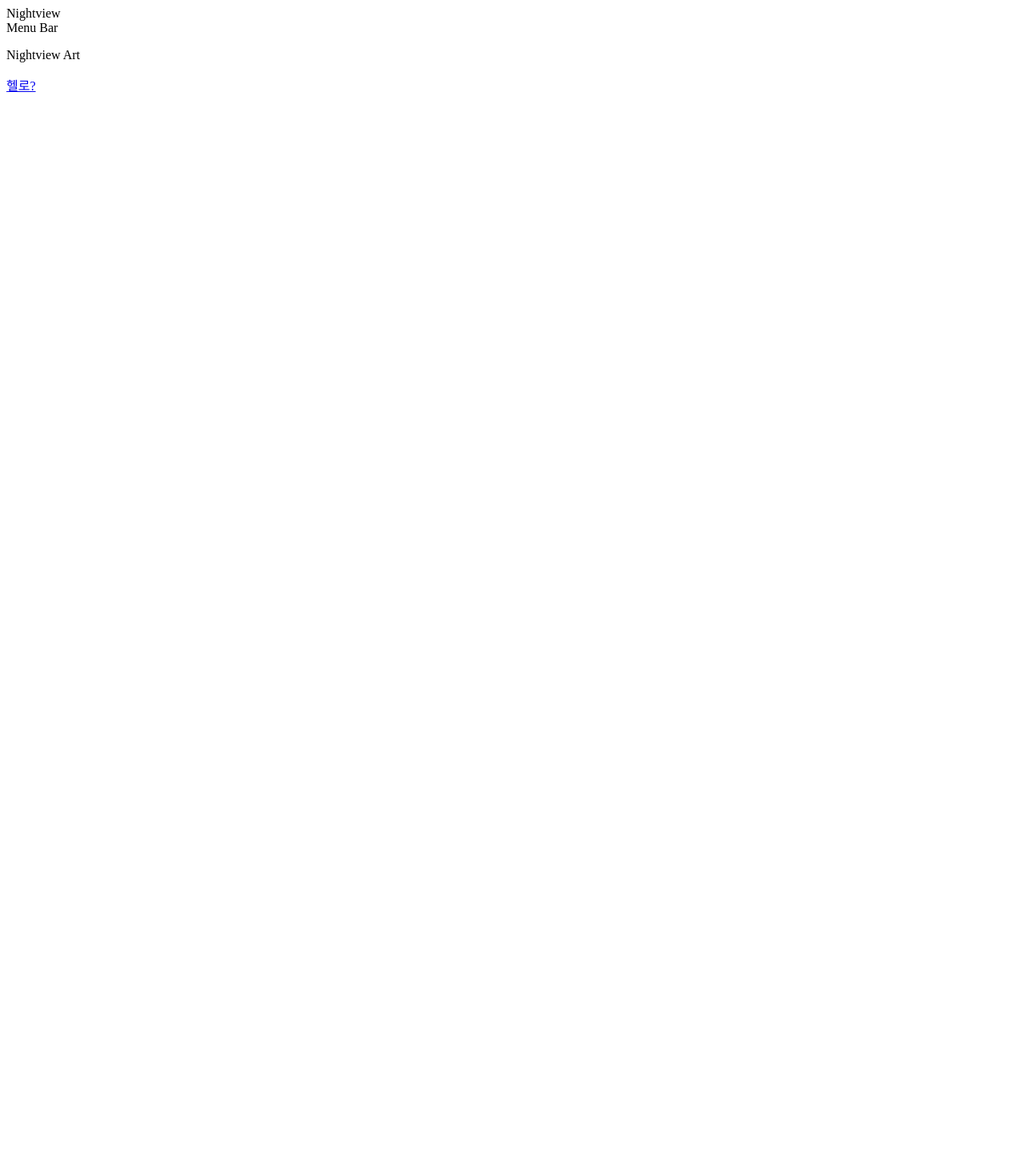
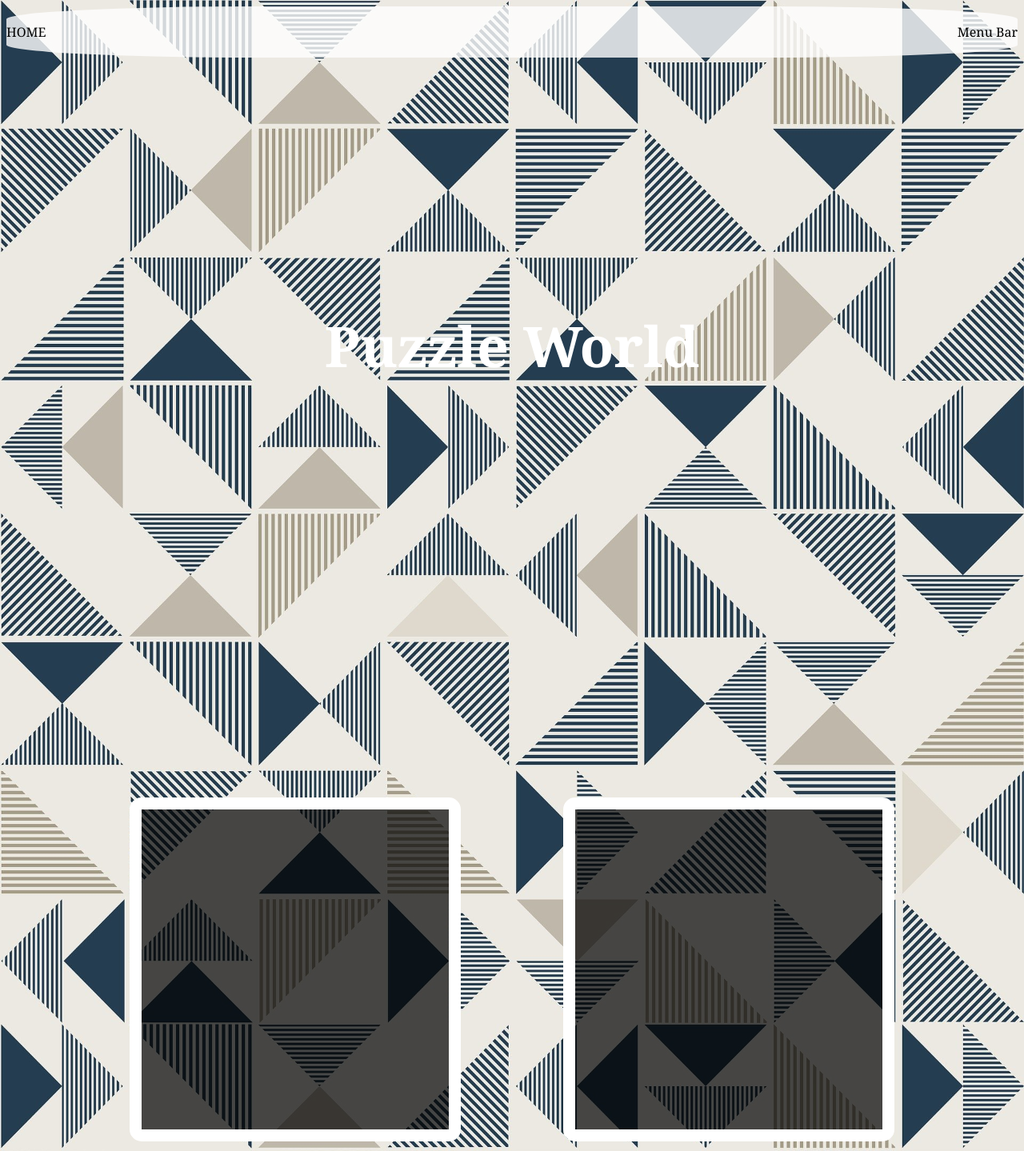
Before and after one commit to SangYoonLee1231/web-design-project, a website: page src/index.html in a window 1280 px wide. Shown: the top 1439 px of the page at 80% size. Before the commit the page ends 800 px from the top, so only its background shows below. Drawn offline with nearby package versions, Linux system fonts and the light colour scheme; files that its build step writes are made by us from their sources.

Commit message:
Add: 초기 디자인 틀 잡는 중

```diff
--- a/index.html
+++ b/src/index.html
@@ -5,11 +5,12 @@
     <meta http-equiv="X-UA-Compatible" content="IE=edge" />
     <meta name="viewport" content="width=device-width, initial-scale=1.0" />
     <title>이름 미정</title>
-    <link href="./style.css" rel="stylesheet" type="text/css" />
+    <link href="../style/style.css" rel="stylesheet" type="text/css" />
   </head>
   <body>
     <header class="header">
-      <div class="header__logo">Nightview</div>
+      <div class="header__home">HOME</div>
+      <div></div>
       <div></div>
       <div class="header__menu-bar">Menu Bar</div>
     </header>
@@ -17,11 +18,12 @@
     <main>
       <section class="section-one">
         <div class="section-one__title-text-area">
-          <p>Nightview Art</p>
+          <p>Puzzle World</p>
         </div>
       </section>
       <section class="section-two">
-        <div></div>
+        <div class="section-two__menu-box"></div>
+        <div class="section-two__menu-box"></div>
       </section>
       <section class="section-three">
         <div></div>
--- a/style.scss
+++ /dev/null
@@ -1,13 +0,0 @@
-body {
-  display: flex;
-  flex-direction: column;
-}
-
-header {
-  width: 100%;
-}
-
-main {
-  .section-one {
-  }
-}
--- /dev/null
+++ b/style/style.scss
@@ -0,0 +1,90 @@
+body {
+  display: flex;
+  flex-direction: column;
+  font-family: Cambria, Cochin, Georgia, Times, "Times New Roman", serif;
+
+  // background: linear-gradient(90deg, #ff7777, #f6d365, #77ff77, #7777ff);
+  // background-size: 5000px 5000px;
+  // animation: gradientmoving 44s infinite;
+
+  // @keyframes gradientmoving {
+  //   0% {
+  //     background-position: 0% 0%;
+  //   }
+
+  //   50% {
+  //     background-position: 100% 0%;
+  //   }
+
+  //   100% {
+  //     background-position: 0% 0%;
+  //   }
+  // }
+
+  background: url("../public/images/backgrounds/geometric-1906240_1920.jpg")
+    no-repeat fixed 50% 50%;
+  background-size: cover;
+  background-repeat: repeat;
+  height: 100%;
+  overflow-x: hidden;
+  animation: moveBackground 36.5s linear infinite;
+
+  @keyframes moveBackground {
+    0% {
+      background-position: 0% 0%;
+    }
+
+    50% {
+      background-position: 100% 100%;
+    }
+
+    100% {
+      background-position: 0% 0%;
+    }
+  }
+}
+
+.header {
+  display: flex;
+  justify-content: space-between;
+  align-items: center;
+  height: 8vh;
+  background-color: rgb(255, 255, 255, 0.8);
+  border-radius: 25%;
+}
+
+main {
+  .section-one {
+    height: 95vh;
+    // background-color: aliceblue;
+    display: flex;
+    justify-content: center;
+    align-items: center;
+
+    &__title-text-area {
+      padding-bottom: 5vh;
+
+      p {
+        font-size: 70px;
+        font-weight: 900;
+        color: white;
+      }
+    }
+  }
+
+  .section-two {
+    display: flex;
+    justify-content: center;
+    align-items: center;
+    height: 95vh;
+
+    &__menu-box {
+      width: 30vw;
+      height: 50vh;
+      background-color: rgb(0, 0, 0, 0.7);
+      margin: 0px 5vw;
+      border: 15px solid white;
+      border-radius: 15px;
+    }
+  }
+}
```
Also changed, not shown: src/gallery.html (added, +10 -0 lines), public/images/backgrounds/geometric-1906240_1920.jpg (added), public/images/backgrounds/pattern-7271947.png (added), style/style.css (added), 1 other file.
